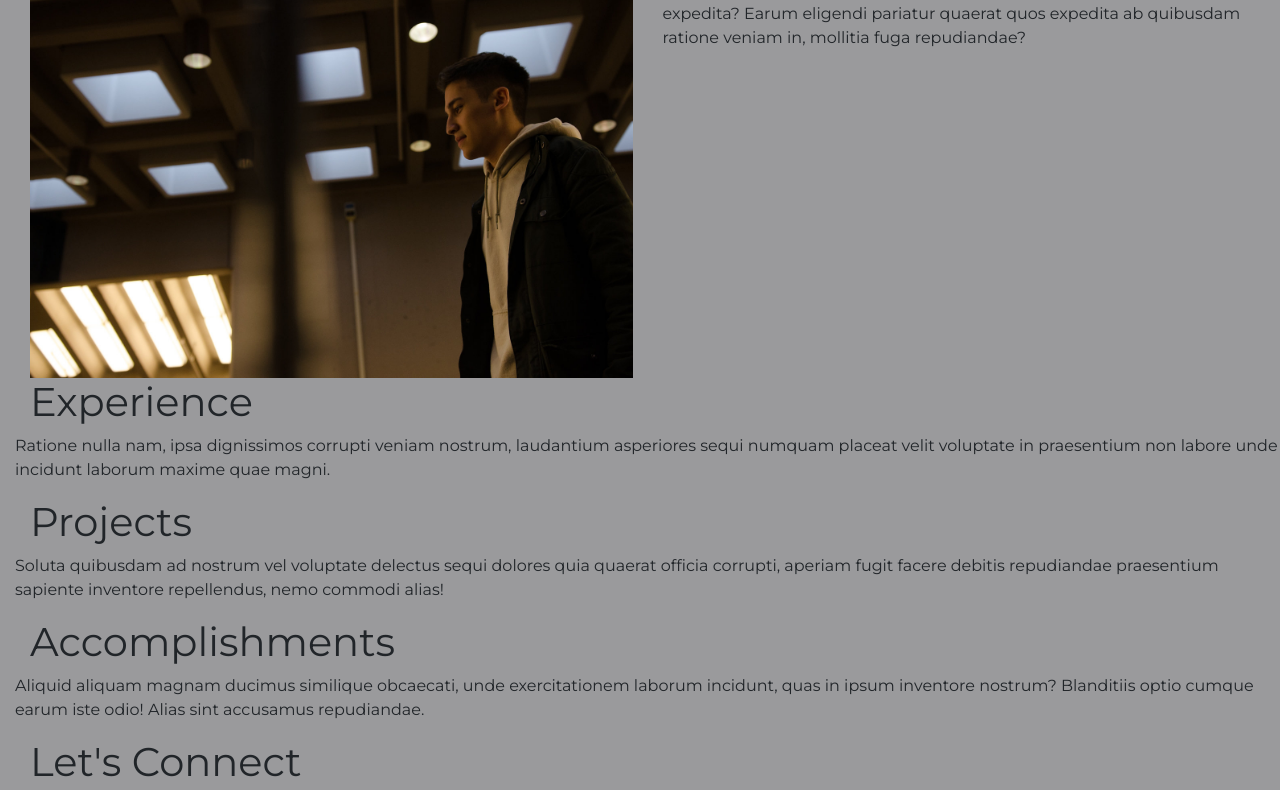
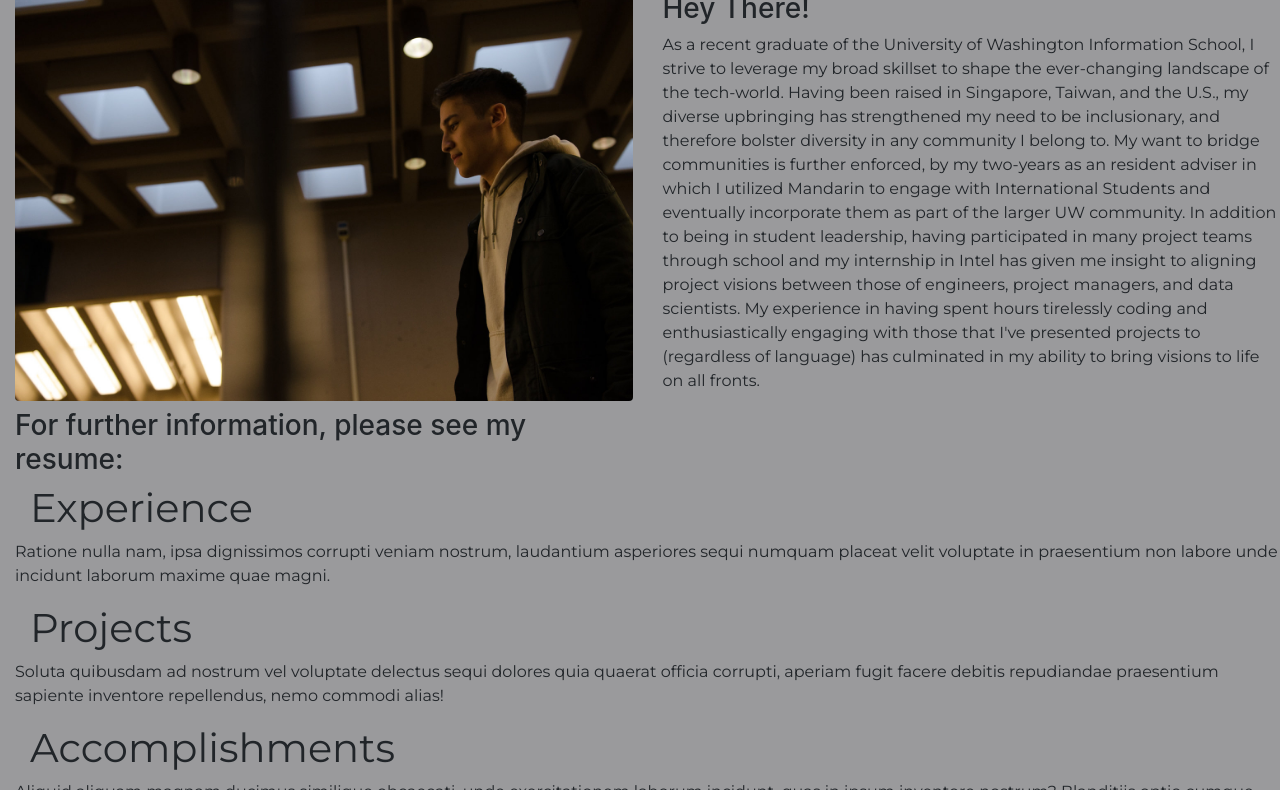
Before and after one commit to gebizar/personal-page, a plain HTML site: page index.html in a window 1280 px wide. Shown: the part 522-1312 px from the top of the page. Drawn offline with nearby package versions, Linux system fonts and the light colour scheme.

Commit message:
transitional touches

```diff
--- a/index.html
+++ b/index.html
@@ -37,8 +37,28 @@
             <div class="nav-sections">
                 <section id="section-1">
                     <h1>About Me</h1>
-                    <img class="col-lg-6 rounded-5" id="section1-image" src="assets/GABE-70.jpg" />
-                    <p class="col-lg-6">Lorem, ipsum dolor sit amet consectetur adipisicing elit. Officiis, blanditiis expedita? Earum eligendi pariatur quaerat quos expedita ab quibusdam ratione veniam in, mollitia fuga repudiandae?</p>
+                    <div class="row">
+                        <div class="col-lg">
+                            <img class="rounded" id="section1-image" src="assets/GABE-70.jpg" />
+                        </div>
+                        <div class="col-lg">
+                            <h3> Hey There!</h1>
+                            <p>
+                                As a recent graduate of the University of Washington Information School, I strive to leverage my broad skillset to shape the ever-changing landscape of the tech-world.
+                                Having been raised in Singapore, Taiwan, and the U.S., my diverse upbringing has strengthened my need to be inclusionary, and therefore bolster diversity in any community I belong to.
+                                My want to bridge communities is further enforced, by my two-years as an resident adviser
+                                in which I utilized Mandarin to engage with International Students and eventually incorporate them as part of the larger UW community.
+                                In addition to being in student leadership, having participated in many project teams through school and my internship in Intel has given me insight to aligning project visions between those of engineers, project managers,
+                                and data scientists. My experience in having spent hours tirelessly coding and enthusiastically engaging with those that I've presented projects to (regardless of language) has culminated in my ability to bring visions to life on all fronts.
+                            </p>
+                        </div>
+                    </div>
+                    <div class="row">
+                        <div class="col-6">
+                            <h3> For further information, please see my resume: </h3>
+                        </div>
+                        <div class="col-6"> </div>
+                    </div>
                 </section>
                 <section id="section-2">
                     <h1>Experience</h1>
@@ -75,7 +95,7 @@
             </div>
         </div>
         <footer>
-        &copy;2018 Footer
+        &copy;2019 - 2020 Footer
         </footer>
     </body>
 </html>
--- a/resources/css/style.css
+++ b/resources/css/style.css
@@ -34,8 +34,7 @@ h2, li, section h1, section p {
 }
 
 #section1-image {
-    /* height: 50%;
-    width: 50%; */
+    width: 100%
 }
 
 section h1 {
@@ -55,6 +54,7 @@ section p {
 .header-subtext {
     font-size: 1em;
     padding-left: 5px;
+    color: #57554f;
 }
 
 .header-sticky-container {
@@ -62,6 +62,7 @@ section p {
     position:sticky;
     top: 0;
     margin: 0;
+    margin-bottom: 0;
     padding: 0;
     z-index: 99 !important;
     /* background-color:#9a9a9c; */
--- a/resources/js/index.js
+++ b/resources/js/index.js
@@ -1,10 +1,12 @@
 $(function() {
     $(".nav-div").css({"width": $(".header-image").width() + 'px'}).css({"margin-left": $(".header-image").offset().left + "px"})
-    $(".header-sticky-container").css({"margin-top": -$(".header-sticky-container").height() + "px"});
+    // $(".header-sticky-container").css({"margin-top": -$(".header-sticky-container").height() + "px"});
     $(".nav-sections").css({"margin-top": $(".header-sticky-container").height() / 4 + "px"})
     $(".header-text").css({"margin-left": $(".header-image").offset().left + "px"})
     $(".header-subtext").css({"margin-left": $(".header-image").offset().left + "px"})
     resizeText();
+    $(".header-sticky-container").css({"margin-top": -$(".header-sticky-container").height() + "px"});
+
     var setfontSize = $(".header-image").width()
 
     $('#main-nav li a').click(function(e) {
```
